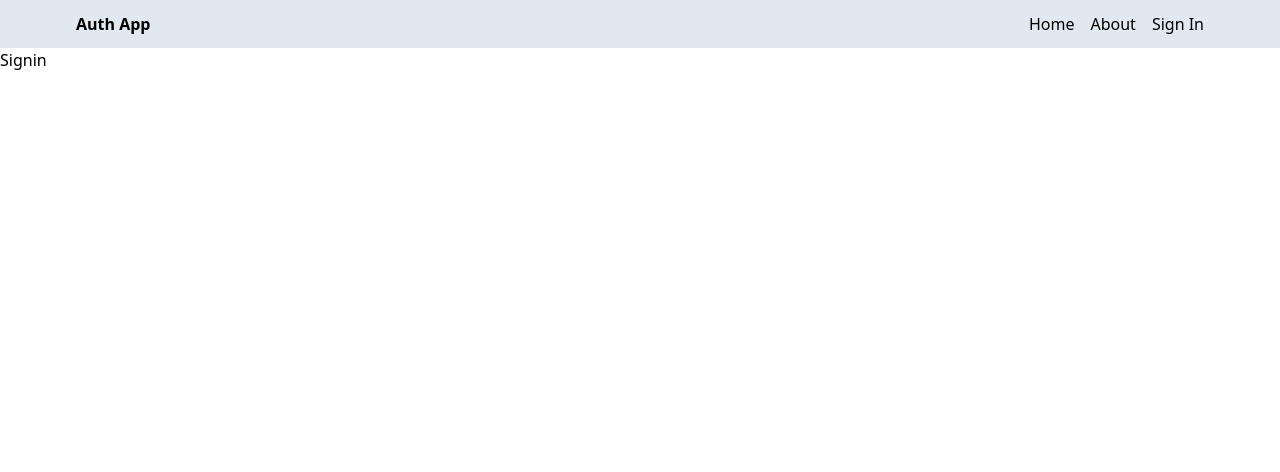
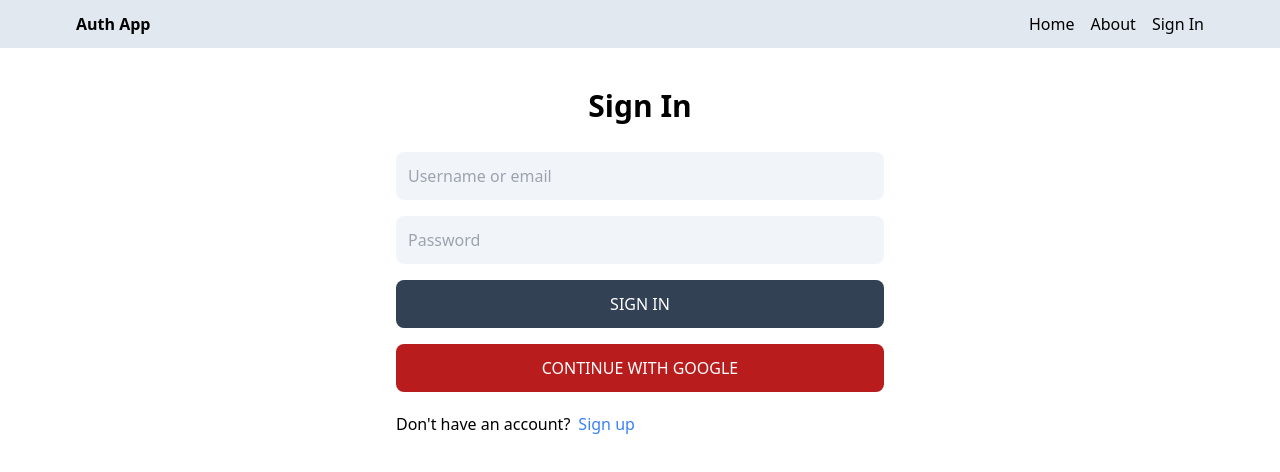
Before and after one commit to afridiwhatever/mern-auth, a React (Vite) app in the folder client/: page /signin in a window 1280 px wide. Shown: the top 472 px of the page. Built offline with nearby package versions, Linux system fonts and the light colour scheme.

Commit message:
Created Form Component for better code reusability

```diff
--- /dev/null
+++ b/client/src/components/Form.jsx
@@ -0,0 +1,47 @@
+import { Link } from "react-router-dom";
+
+// eslint-disable-next-line react/prop-types
+const Form = ({ useCase, handleChange, handleSubmit }) => {
+  return (
+    <div className="max-w-xl mx-auto p-3">
+      <h1 className="text-3xl font-semibold text-center my-7">Sign Up</h1>
+      <form onSubmit={handleSubmit} className="flex flex-col gap-4 px-8">
+        <input
+          className="bg-slate-100 rounded-lg p-3"
+          type="text"
+          placeholder="Username"
+          id="username"
+          onChange={handleChange}
+        />
+        <input
+          className="bg-slate-100  rounded-lg p-3"
+          type="email"
+          placeholder="Email"
+          id="email"
+          onChange={handleChange}
+        />
+        <input
+          className="bg-slate-100  rounded-lg p-3"
+          type="password"
+          placeholder="Password"
+          id="password"
+          onChange={handleChange}
+        />
+        <button className="bg-slate-700 text-white rounded-lg p-3 hover:opacity-95 disabled:opacity-70 disabled:cursor-not-allowed">
+          SIGN UP
+        </button>
+        <button className="bg-red-700 text-white rounded-lg p-3 hover:opacity-95 disabled:opacity-70 disabled:cursor-not-allowed">
+          CONTINUE WITH GOOGLE
+        </button>
+        <p className="py-1">
+          Have an account?
+          <Link to="/signin">
+            <span className="text-blue-500 ml-2">Sign in</span>
+          </Link>
+        </p>
+      </form>
+    </div>
+  );
+};
+
+export default Form;
--- a/client/src/pages/Signin.jsx
+++ b/client/src/pages/Signin.jsx
@@ -1,5 +1,89 @@
+/* eslint-disable react/no-unescaped-entities */
+import { Link } from "react-router-dom";
+import { useState } from "react";
+
 const Signin = () => {
-  return <div>Signin</div>;
+  const [userLoginData, setUserLoginData] = useState({
+    user: "",
+    password: "",
+  });
+
+  const [feedback, setFeedback] = useState({});
+
+  const handleChange = (e) => {
+    const { id, value } = e.target;
+    setUserLoginData((prev) => {
+      return {
+        ...prev,
+        [id]: value,
+      };
+    });
+  };
+
+  const handleSubmit = async (e) => {
+    e.preventDefault();
+
+    const response = await fetch("http://localhost:3000/api/auth/signin", {
+      method: "POST",
+      headers: {
+        "Content-Type": "application/json",
+      },
+      body: JSON.stringify(userLoginData),
+    });
+    const data = await response.json();
+    setFeedback(data);
+    setUserLoginData({
+      user: "",
+      password: "",
+    });
+  };
+
+  return (
+    <div className="max-w-xl mx-auto p-3">
+      <h1 className="text-3xl font-semibold text-center my-7">Sign In</h1>
+      {feedback?.message && (
+        <p className="text-center my-7 text-red-500">{feedback.message}</p>
+      )}
+      <form onSubmit={handleSubmit} className="flex flex-col gap-4 px-8">
+        <input
+          className="bg-slate-100 rounded-lg p-3"
+          type="text"
+          placeholder="Username or email"
+          id="user"
+          value={userLoginData.user}
+          onChange={handleChange}
+        />
+        <input
+          className="bg-slate-100  rounded-lg p-3"
+          type="password"
+          placeholder="Password"
+          id="password"
+          value={userLoginData.password}
+          onChange={handleChange}
+        />
+        <button className="bg-slate-700 text-white rounded-lg p-3 hover:opacity-95 disabled:opacity-70 disabled:cursor-not-allowed">
+          SIGN IN
+        </button>
+        <button className="bg-red-700 text-white rounded-lg p-3 hover:opacity-95 disabled:opacity-70 disabled:cursor-not-allowed">
+          CONTINUE WITH GOOGLE
+        </button>
+        <p className="py-1">
+          Don't have an account?
+          <Link to="/signup">
+            <span className="text-blue-500 ml-2">Sign up</span>
+          </Link>
+        </p>
+      </form>
+
+      {/* {user?.username && (
+        <div>
+          <div>Welcome, {user.username}</div>
+          <div>{user.email}</div>
+          <img src={user.profilePicture} alt="" />
+        </div>
+      )} */}
+    </div>
+  );
 };
 
 export default Signin;
--- a/client/src/pages/Signup.jsx
+++ b/client/src/pages/Signup.jsx
@@ -1,5 +1,7 @@
 import { Link } from "react-router-dom";
 import { useState } from "react";
+
+import Form from "../components/Form";
 
 const Signup = () => {
   const [userData, setUserData] = useState({
@@ -28,48 +30,15 @@ const Signup = () => {
       body: JSON.stringify(userData),
     });
     const data = await response.json();
+    console.log(data);
   };
 
   return (
-    <div className="max-w-xl mx-auto p-3">
-      <h1 className="text-3xl font-semibold text-center my-7">Sign Up</h1>
-
-      <form onSubmit={handleSubmit} className="flex flex-col gap-4 px-8">
-        <input
-          className="bg-slate-100 rounded-lg p-3"
-          type="text"
-          placeholder="Username"
-          id="username"
-          onChange={handleChange}
-        />
-        <input
-          className="bg-slate-100  rounded-lg p-3"
-          type="email"
-          placeholder="Email"
-          id="email"
-          onChange={handleChange}
-        />
-        <input
-          className="bg-slate-100  rounded-lg p-3"
-          type="password"
-          placeholder="Password"
-          id="password"
-          onChange={handleChange}
-        />
-        <button className="bg-slate-700 text-white rounded-lg p-3 hover:opacity-95 disabled:opacity-70 disabled:cursor-not-allowed">
-          SIGN UP
-        </button>
-        <button className="bg-red-700 text-white rounded-lg p-3 hover:opacity-95 disabled:opacity-70 disabled:cursor-not-allowed">
-          CONTINUE WITH GOOGLE
-        </button>
-        <p className="py-1">
-          Have an account?
-          <Link to="/signin">
-            <span className="text-blue-500 ml-2">Sign in</span>
-          </Link>
-        </p>
-      </form>
-    </div>
+    <Form
+      useCase="signup"
+      handleChange={handleChange}
+      handleSubmit={handleSubmit}
+    />
   );
 };
 
```
Also changed, not shown: 1 other file (tests, documents, lock files or other folders).
